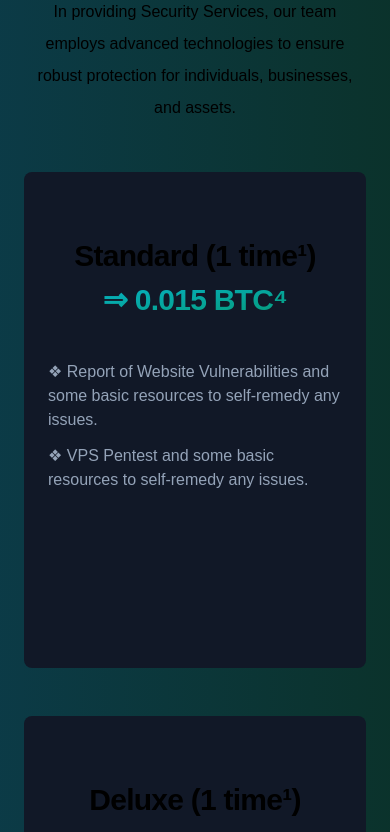
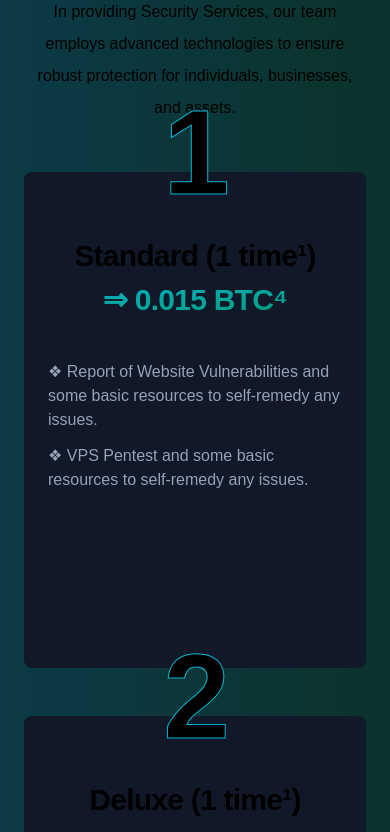
Before and after one commit to ercknard/ct, a Next.js app: page / in a window 390 px wide. Shown: the part 3360-4192 px from the top of the page. Built offline with nearby package versions, Linux system fonts and the light colour scheme; a web font is replaced by a local one.

Commit message:
Update Security.tsx

```diff
--- a/src/components/Security.tsx
+++ b/src/components/Security.tsx
@@ -91,7 +91,7 @@ export default function Security() {
                   aria-hidden="true"
                 /> */}
                 <div>
-                  <h3 className="absolute left-1/2 transform -translate-x-1/2 -top-10 lg:uppercase lg:text-[7.5rem] mb-1 text-center text-3xl font-semibold leading-10 tracking-tight text-stroke lg:block hidden">
+                  <h3 className="absolute left-1/2 transform -translate-x-1/2 -top-10 lg:uppercase text-[7.5rem] mb-1 text-center font-semibold leading-10 tracking-tight text-stroke">
                     {person.package_num}
                   </h3>
                   <h3 className="lg:uppercase lg:text-3xl mb-1 text-center text-3xl font-semibold leading-10 tracking-tight">
```
